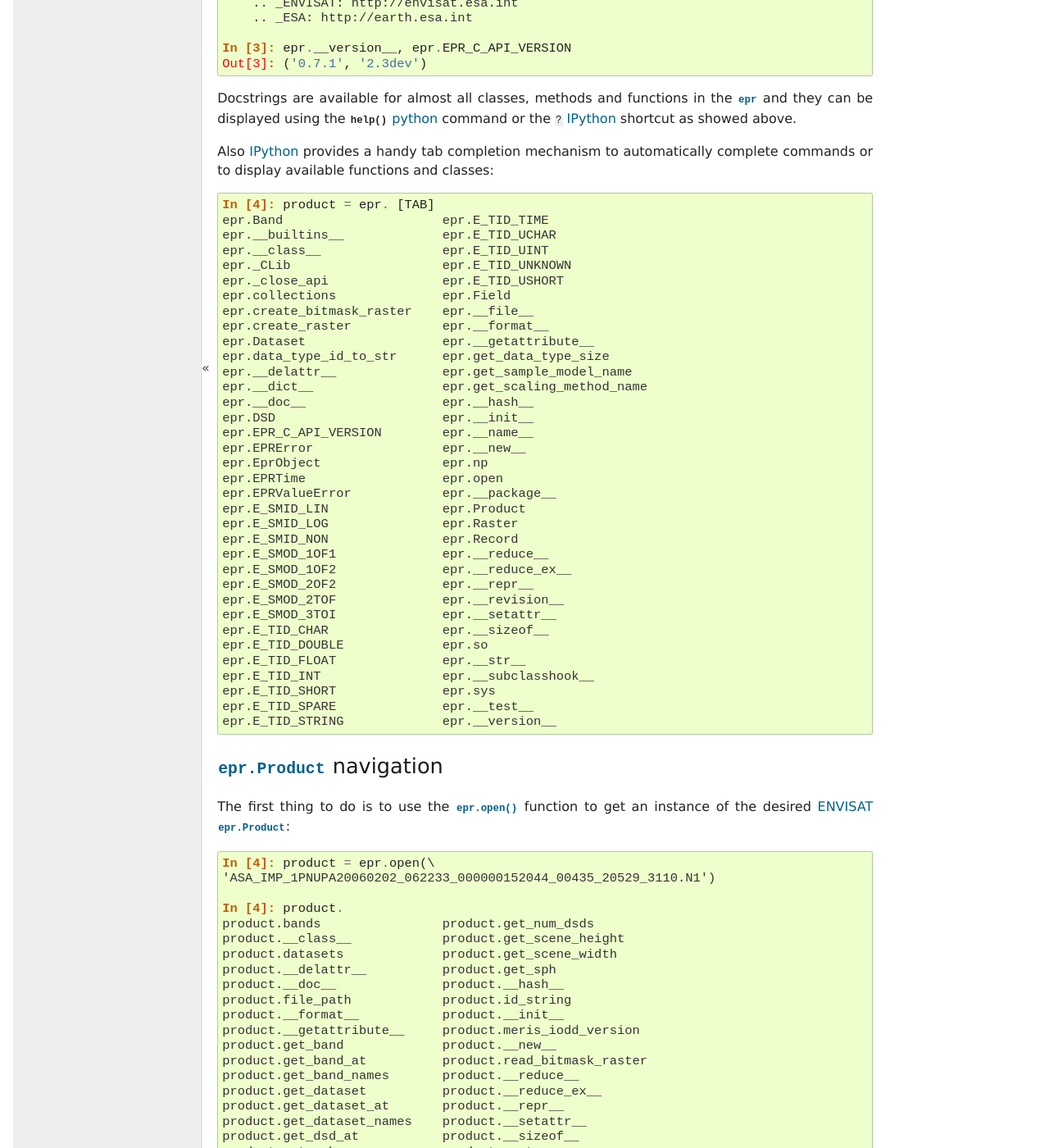
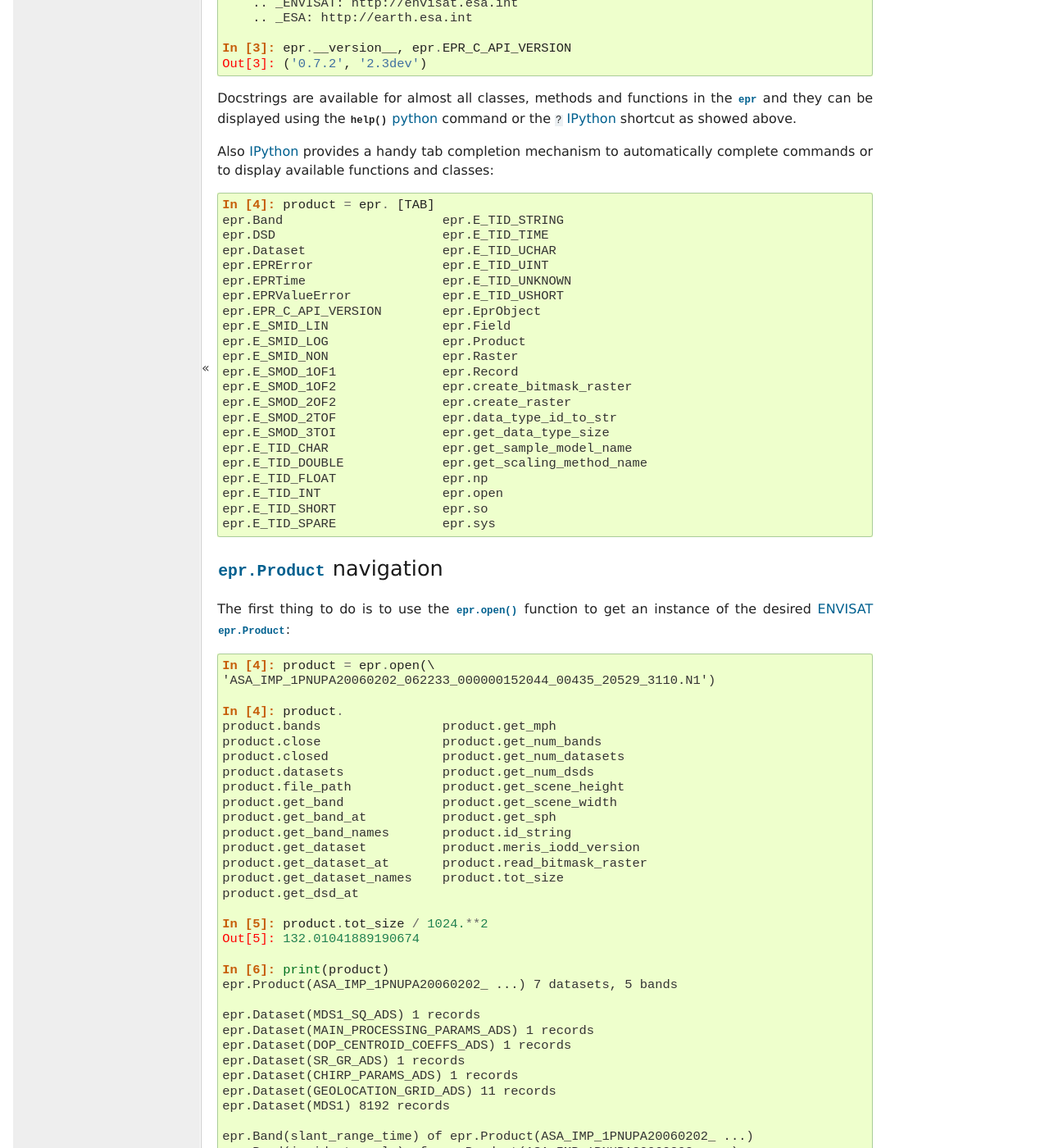
Before and after one commit to avalentino/pyepr, a Sphinx documentation site: the page built from doc/interactive_use.txt, in a window 1280 px wide and 1400 px high, scrolled down 1211 px. Shown: the whole window at 82% size. Built offline with Sphinx 7.4.7, drawn with Linux system fonts in a browser that asks for light colours; formulas are drawn with MathJax 3; some of the changed text lies outside the part shown.

Commit message:
Updated docs and examples

```diff
--- a/doc/bands_example.txt
+++ b/doc/bands_example.txt
@@ -165,7 +176,7 @@
             return 3;
         }
 
-        for (y = 0; y < (uint)raster->raster_height; y ++) {
+        for (y = 0; y < (uint)raster->raster_height; ++y) {
             numwritten = fwrite(epr_get_raster_line_addr(raster, y),
                                 raster->elem_size,
                                 raster->raster_width,
--- a/doc/bitmask_example.txt
+++ b/doc/bitmask_example.txt
@@ -37,17 +38,21 @@
     \fvset{fontsize=\footnotesize}
 
 .. literalinclude:: examples/write_bitmask.py
-   :lines: 25
+   :lines: 27
 
 As usual the ENVISAT_ product is opened using the :func:`epr.open` function
 that returns an :class:`epr.Product` instance.
+In this case the :func:`epr.open` is used together with a ``with`` statement
+so that the :class:`epr.Product` instance is closed automatically when the
+program exits the ``with`` block.
 
 .. raw:: latex
 
     \fvset{fontsize=\footnotesize}
 
 .. literalinclude:: examples/write_bitmask.py
-   :lines: 49-50
+   :language: python
+   :lines: 51-52
 
 Scene size parameters are retrieved form the :class:`epr.Product` object
 using the :meth:`epr.Product.get_scene_width` and
--- a/doc/examples/write_bands.py
+++ b/doc/examples/write_bands.py
@@ -7,9 +7,12 @@
 # https://github.com/bcdev/epr-api/blob/master/src/examples/write_bands.c
 
 
+from __future__ import print_function
+
 import os
 import sys
 import epr
+
 
 def write_raw_image(output_dir, product, band_name):
     '''Generate the ENVI binary pattern image file for an actual DS.
@@ -30,7 +33,7 @@
     raster = band.create_compatible_raster(source_w, source_h,
                                            source_step_x, source_step_y)
 
-    print 'Reading band "%s"...' % band_name
+    print('Reading band "%s"...' % band_name)
     raster = band.read_raster(0, 0, raster)
 
     out_stream = open(image_file_path, 'wb')
@@ -41,13 +44,13 @@
 
     out_stream.close()
 
-    print 'Raw image data successfully written to "%s".' % image_file_path
+    print('Raw image data successfully written to "%s".' % image_file_path)
     print('C data type is "%s", element size %u byte(s), '
           'raster size is %u x %u pixels.' % (
-                                epr.data_type_id_to_str(raster.data_type),
-                                raster.get_elem_size(),
-                                raster.get_width(),
-                                raster.get_height()))
+          epr.data_type_id_to_str(raster.data_type),
+          raster.get_elem_size(),
+          raster.get_width(),
+          raster.get_height()))
 
 
 def main(*argv):
@@ -76,7 +79,7 @@
 
     if len(argv) <= 3:
         print('Usage: write_bands.py <envisat-product> <output-dir> '
-               '<dataset-name-1>')
+              '<dataset-name-1>')
         print('                      [<dataset-name-2> ... <dataset-name-N>]')
         print('  where envisat-product is the input filename')
         print('  and output-dir is the output directory')
@@ -86,17 +89,17 @@
               'further bands to be extracted (optional)')
         print('Example:')
         print('  write_bands MER_RR__2P_TEST.N1 . latitude')
-        print
+        print()
         sys.exit(1)
 
     product_file_path = argv[1]
     output_dir_path = argv[2]
 
     # Open the product; an argument is a path to product data file
-    product = epr.open(product_file_path)
+    with epr.open(product_file_path) as product:
+        for band_name in argv[3:]:
+            write_raw_image(output_dir_path, product, band_name)
 
-    for band_name in argv[3:]:
-        write_raw_image(output_dir_path, product, band_name)
 
 if __name__ == '__main__':
     main()
--- a/doc/examples/write_bitmask.py
+++ b/doc/examples/write_bitmask.py
@@ -20,6 +20,8 @@
     'l2_flags.LAND and !l2_flags.BRIGHT' my_flags.raw
 
 '''
+
+from __future__ import print_function
 
 import sys
 import epr
@@ -47,22 +49,21 @@
     image_file_path = argv[3]
 
     # Open the product; an argument is a path to product data file
-    product = epr.open(product_file_path)
+    with epr.open(product_file_path) as product:
+        offset_x = 0
+        offset_y = 0
+        source_width = product.get_scene_width()
+        source_height = product.get_scene_height()
+        source_step_x = 1
+        source_step_y = 1
 
-    offset_x = 0
-    offset_y = 0
-    source_width  = product.get_scene_width()
-    source_height = product.get_scene_height()
-    source_step_x = 1
-    source_step_y = 1
+        bm_raster = epr.create_bitmask_raster(source_width, source_height,
+                                              source_step_x, source_step_y)
 
-    bm_raster = epr.create_bitmask_raster(source_width, source_height,
-                                          source_step_x, source_step_y)
+        product.read_bitmask_raster(bm_expr, offset_x, offset_y, bm_raster)
 
-    product.read_bitmask_raster(bm_expr, offset_x, offset_y, bm_raster)
-
-    with open(image_file_path, 'wb') as out_stream:
-        bm_raster.data.tofile(out_stream)
+        with open(image_file_path, 'wb') as out_stream:
+            bm_raster.data.tofile(out_stream)
 
     print 'Raw image data successfully written to "%s".' % image_file_path
     print 'Data type is "byte", size is %d x %d pixels.' % (source_width,
--- a/doc/examples/write_ndvi.py
+++ b/doc/examples/write_ndvi.py
@@ -23,6 +23,8 @@
     $ python write_ndvi.py MER_RR__1P_test.N1 my_ndvi.raw
 
 '''
+
+from __future__ import pront_function
 
 import sys
 import struct
@@ -93,6 +95,7 @@
     logging.info('ndvi was written success')
 
     out_stream.close()
+    product.close()
 
 
 if __name__ == '__main__':
--- a/doc/interactive_use.txt
+++ b/doc/interactive_use.txt
@@ -75,7 +75,7 @@
         .. _ESA: http://earth.esa.int
 
     In [3]: epr.__version__, epr.EPR_C_API_VERSION
-    Out[3]: ('0.7.1', '2.3dev')
+    Out[3]: ('0.7.2', '2.3dev')
 
 Docstrings are available for almost all classes, methods and functions in
 the :mod:`epr` and they can be displayed using the :func:`help` python_
@@ -87,40 +87,27 @@
 complete commands or to display available functions and classes::
 
     In [4]: product = epr. [TAB]
-    epr.Band                     epr.E_TID_TIME
-    epr.__builtins__             epr.E_TID_UCHAR
-    epr.__class__                epr.E_TID_UINT
-    epr._CLib                    epr.E_TID_UNKNOWN
-    epr._close_api               epr.E_TID_USHORT
-    epr.collections              epr.Field
-    epr.create_bitmask_raster    epr.__file__
-    epr.create_raster            epr.__format__
-    epr.Dataset                  epr.__getattribute__
-    epr.data_type_id_to_str      epr.get_data_type_size
-    epr.__delattr__              epr.get_sample_model_name
-    epr.__dict__                 epr.get_scaling_method_name
-    epr.__doc__                  epr.__hash__
-    epr.DSD                      epr.__init__
-    epr.EPR_C_API_VERSION        epr.__name__
-    epr.EPRError                 epr.__new__
-    epr.EprObject                epr.np
-    epr.EPRTime                  epr.open
-    epr.EPRValueError            epr.__package__
-    epr.E_SMID_LIN               epr.Product
-    epr.E_SMID_LOG               epr.Raster
-    epr.E_SMID_NON               epr.Record
-    epr.E_SMOD_1OF1              epr.__reduce__
-    epr.E_SMOD_1OF2              epr.__reduce_ex__
-    epr.E_SMOD_2OF2              epr.__repr__
-    epr.E_SMOD_2TOF              epr.__revision__
-    epr.E_SMOD_3TOI              epr.__setattr__
-    epr.E_TID_CHAR               epr.__sizeof__
-    epr.E_TID_DOUBLE             epr.so
-    epr.E_TID_FLOAT              epr.__str__
-    epr.E_TID_INT                epr.__subclasshook__
-    epr.E_TID_SHORT              epr.sys
-    epr.E_TID_SPARE              epr.__test__
-    epr.E_TID_STRING             epr.__version__
+    epr.Band                     epr.E_TID_STRING
+    epr.DSD                      epr.E_TID_TIME
+    epr.Dataset                  epr.E_TID_UCHAR
+    epr.EPRError                 epr.E_TID_UINT
+    epr.EPRTime                  epr.E_TID_UNKNOWN
+    epr.EPRValueError            epr.E_TID_USHORT
+    epr.EPR_C_API_VERSION        epr.EprObject
+    epr.E_SMID_LIN               epr.Field
+    epr.E_SMID_LOG               epr.Product
+    epr.E_SMID_NON               epr.Raster
+    epr.E_SMOD_1OF1              epr.Record
+    epr.E_SMOD_1OF2              epr.create_bitmask_raster
+    epr.E_SMOD_2OF2              epr.create_raster
+    epr.E_SMOD_2TOF              epr.data_type_id_to_str
+    epr.E_SMOD_3TOI              epr.get_data_type_size
+    epr.E_TID_CHAR               epr.get_sample_model_name
+    epr.E_TID_DOUBLE             epr.get_scaling_method_name
+    epr.E_TID_FLOAT              epr.np
+    epr.E_TID_INT                epr.open
+    epr.E_TID_SHORT              epr.so
+    epr.E_TID_SPARE              epr.sys
 
 
 :class:`epr.Product` navigation
@@ -133,24 +120,18 @@
     'ASA_IMP_1PNUPA20060202_062233_000000152044_00435_20529_3110.N1')
 
     In [4]: product.
-    product.bands                product.get_num_dsds
-    product.__class__            product.get_scene_height
-    product.datasets             product.get_scene_width
-    product.__delattr__          product.get_sph
-    product.__doc__              product.__hash__
-    product.file_path            product.id_string
-    product.__format__           product.__init__
-    product.__getattribute__     product.meris_iodd_version
-    product.get_band             product.__new__
-    product.get_band_at          product.read_bitmask_raster
-    product.get_band_names       product.__reduce__
-    product.get_dataset          product.__reduce_ex__
-    product.get_dataset_at       product.__repr__
-    product.get_dataset_names    product.__setattr__
-    product.get_dsd_at           product.__sizeof__
-    product.get_mph              product.__str__
-    product.get_num_bands        product.__subclasshook__
-    product.get_num_datasets     product.tot_size
+    product.bands                product.get_mph
+    product.close                product.get_num_bands
+    product.closed               product.get_num_datasets
+    product.datasets             product.get_num_dsds
+    product.file_path            product.get_scene_height
+    product.get_band             product.get_scene_width
+    product.get_band_at          product.get_sph
+    product.get_band_names       product.id_string
+    product.get_dataset          product.meris_iodd_version
+    product.get_dataset_at       product.read_bitmask_raster
+    product.get_dataset_names    product.tot_size
+    product.get_dsd_at
 
     In [5]: product.tot_size / 1024.**2
     Out[5]: 132.01041889190674
@@ -183,15 +164,9 @@
     Out[8]: epr.Dataset(MAIN_PROCESSING_PARAMS_ADS) 1 records
 
     In [9]: record = dataset.[TAB]
-    dataset.__class__         dataset.get_name          dataset.__reduce__
-    dataset.create_record     dataset.get_num_records   dataset.__reduce_ex__
-    dataset.__delattr__       dataset.__hash__          dataset.__repr__
-    dataset.description       dataset.__init__          dataset.__setattr__
-    dataset.__doc__           dataset.__iter__          dataset.__sizeof__
-    dataset.__format__        dataset.__new__           dataset.__str__
-    dataset.__getattribute__  dataset.product           dataset.__subclasshook__
-    dataset.get_dsd           dataset.read_record
-    dataset.get_dsd_name      dataset.records
+    dataset.create_record    dataset.get_dsd_name     dataset.product
+    dataset.description      dataset.get_name         dataset.read_record
+    dataset.get_dsd          dataset.get_num_records  dataset.records
 
     In [9]: record = dataset.read_record(0)
 
@@ -284,25 +259,17 @@
     In [19]: band = product.get_band('proc_data')
 
     In [20]: data = band. [TAB]
-    band.bm_expr                   band.read_as_array
-    band.__class__                 band.read_raster
-    band.create_compatible_raster  band.__reduce__
-    band.data_type                 band.__reduce_ex__
-    band.__delattr__               band.__repr__
-    band.description               band.sample_model
-    band.__doc__                   band.scaling_factor
-    band.__format__                band.scaling_method
-    band.__getattribute__          band.scaling_offset
-    band.get_name                  band.__setattr__
-    band.__hash__                  band.__sizeof__
-    band.__init__                  band.spectr_band_index
-    band.lines_mirrored            band.__str__
-    band.__new__                   band.__subclasshook__
+    band.bm_expr                   band.read_raster
+    band.create_compatible_raster  band.sample_model
+    band.data_type                 band.scaling_factor
+    band.description               band.scaling_method
+    band.get_name                  band.scaling_offset
+    band.lines_mirrored            band.spectr_band_index
     band.product                   band.unit
-    band.__pyx_vtable__
+    band.read_as_array
 
-    In [20]: data = band.read_as_array(1000, 1000, xoffset=100, yoffset=6500, \
-    xstep=2, ystep=2)
+    In [20]: data = band.read_as_array(1000, 1000, xoffset=100, \
+    yoffset=6500, xstep=2, ystep=2)
 
     In [21]: data
     Out[21]:
@@ -334,6 +301,37 @@
 
 .. _iterable: http://docs.python.org/glossary.html#term-iterable
 
+
+Closing the epr.Product
+~~~~~~~~~~~~~~~~~~~~~~~
+
+Finally the :class:`epr.Product` can be closed using the
+:meth:`epr.Product.close` method::
+
+    In [26]: product.close()
+
+After a product is closed no more I/O operations can be performed on it.
+Any attempt to do it will raise a :exc:`ValueError`::
+
+    In [27]: product.tot_size / 1024.**2
+    -------------------------------------------------------------------------
+    ValueError                              Traceback (most recent call last)
+    <ipython-input-13-6420c80534dc> in <module>()
+    ----> 1 product.tot_size / 1024.**2
+
+    epr.so in epr.Product.tot_size.__get__ (src/epr.c:16534)()
+
+    epr.so in epr.Product.check_closed_product (src/epr.c:16230)()
+
+    ValueError: I/O operation on closed file
+
+
+At any time the user can check whenever a :class:`epr.Product` is closed or
+not using the :attr:`epr.Product.closed` property::
+
+    In [28]: product.closed
+    Out[28]: True
+
 .. raw:: latex
 
    \clearpage
--- a/doc/ndvi_example.txt
+++ b/doc/ndvi_example.txt
@@ -29,7 +29,8 @@
 .. literalinclude:: examples/write_ndvi.py
    :linenos:
 
-The ENVISAT_ :class:`epr.Product` is opened using the :func:`epr.open` function.
+The ENVISAT_ :class:`epr.Product` is opened using the :func:`epr.open`
+function.
 
 .. raw:: latex
 
@@ -64,7 +65,8 @@
 
 For sake of simplicity :class:`epr.Raster` object are created with the same
 size of the whole product (with no sub-sampling) using the
-:meth:`epr.Band.create_compatible_raster` method of the :class:`epr.Band` class:
+:meth:`epr.Band.create_compatible_raster` method of the :class:`epr.Band`
+class:
 
 .. raw:: latex
 
@@ -73,8 +75,8 @@
 .. literalinclude:: examples/write_ndvi.py
    :lines: 56-64
 
-Then data are actually loaded into memory using the :meth:`epr.Band.read_raster`
-method.
+Then data are actually loaded into memory using the
+:meth:`epr.Band.read_raster` method.
 Since :class:`epr.Raster` objects have been defined to match the whole
 product, offset parameters are set to zero (data are read starting from
 specified offset):
@@ -118,8 +120,8 @@
 .. code-block:: c
 
     out_stream = fopen(argv[2], "wb");
-    for (j = 0; j < height; j++) {
-        for (i = 0; i < width; i++) {
+    for (j = 0; j < height; ++j) {
+        for (i = 0; i < width; ++i) {
             rad1 = epr_get_pixel_as_float(raster1, i, j);
             rad2 = epr_get_pixel_as_float(raster2, i, j);
             if ((rad1 + rad2) != 0.0) {
--- a/doc/usermanual.txt
+++ b/doc/usermanual.txt
@@ -241,6 +242,12 @@
 object is destroyed (assumed there is no other reference to it).
 
 The entire machinery is completely automatic and transparent to the user.
+
+.. note::
+
+    of course when a *product* object is explicitly closed using the
+    :meth:`epr.Product.close` any I/O operation on it and on other objects
+    (bands, datasets, etc) associated to it is no more possible.
 
 
 Arrays
@@ -402,5 +410,18 @@
     If the field contains a string then the string length is
     returned.
 
+Finally the :class:`epr.Product` class acts as a `context manager`_ (i.e. it
+implements the ``__enter__`` and ``__exit__`` methods).
+
+This allows the user to write code like the following::
+
+    with epr.open('ASA_IMS_ ... _4650.N1') as product:
+        print(product)
+
+that ensure that the product is closed as soon as the program exits the
+``with`` block.
+
+
 .. _`special method`: http://docs.python.org/reference/datamodel.html
 .. _pythonic: http://www.cafepy.com/article/be_pythonic
+.. _`context manager`: http://docs.python.org/3/library/stdtypes.html#context-manager-types
```
Also changed, not shown: other parts of doc/bands_example.txt (+21 -10 lines), other parts of doc/bitmask_example.txt (+13 -8 lines), other parts of doc/usermanual.txt (+7 -5 lines).
